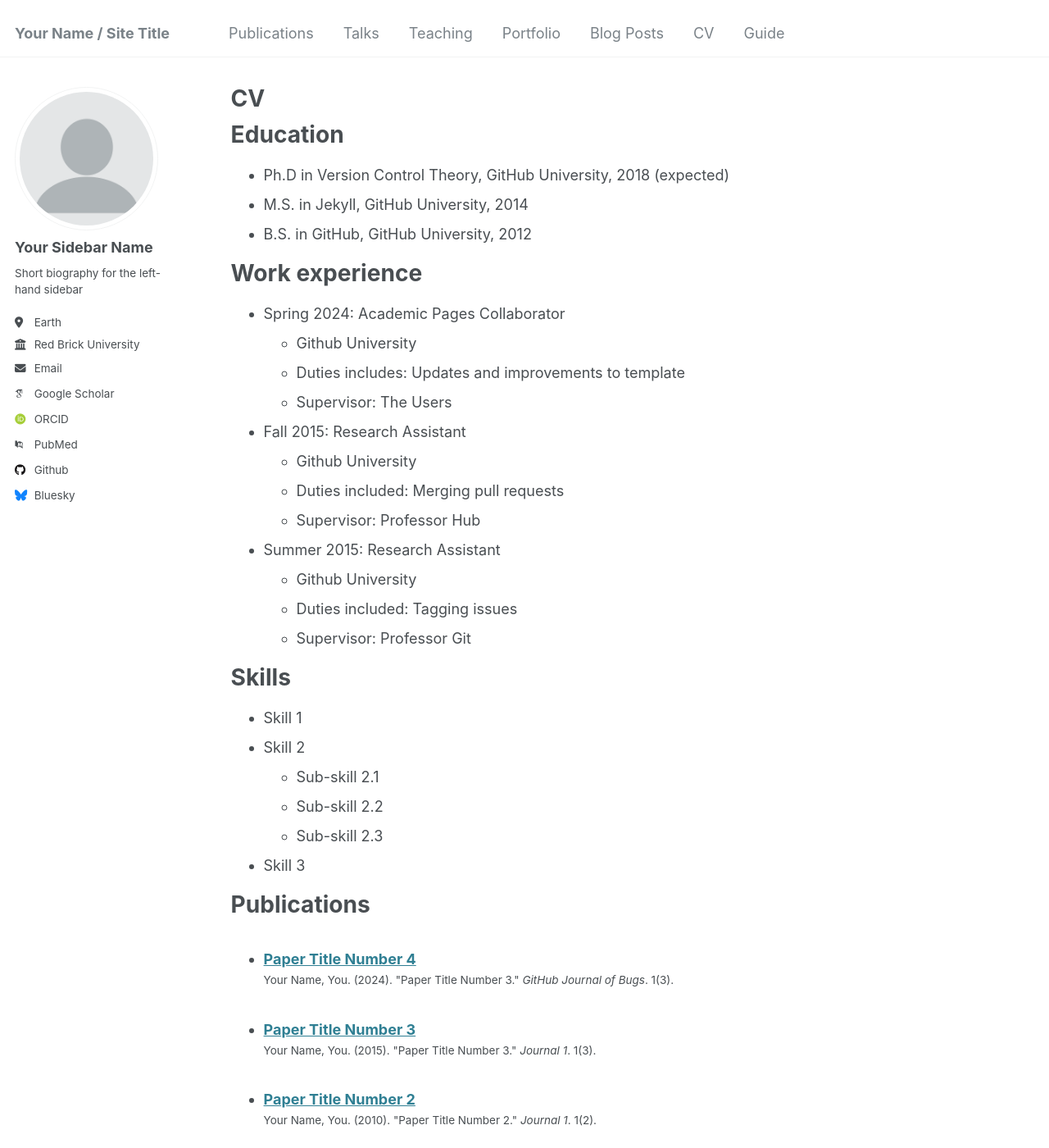
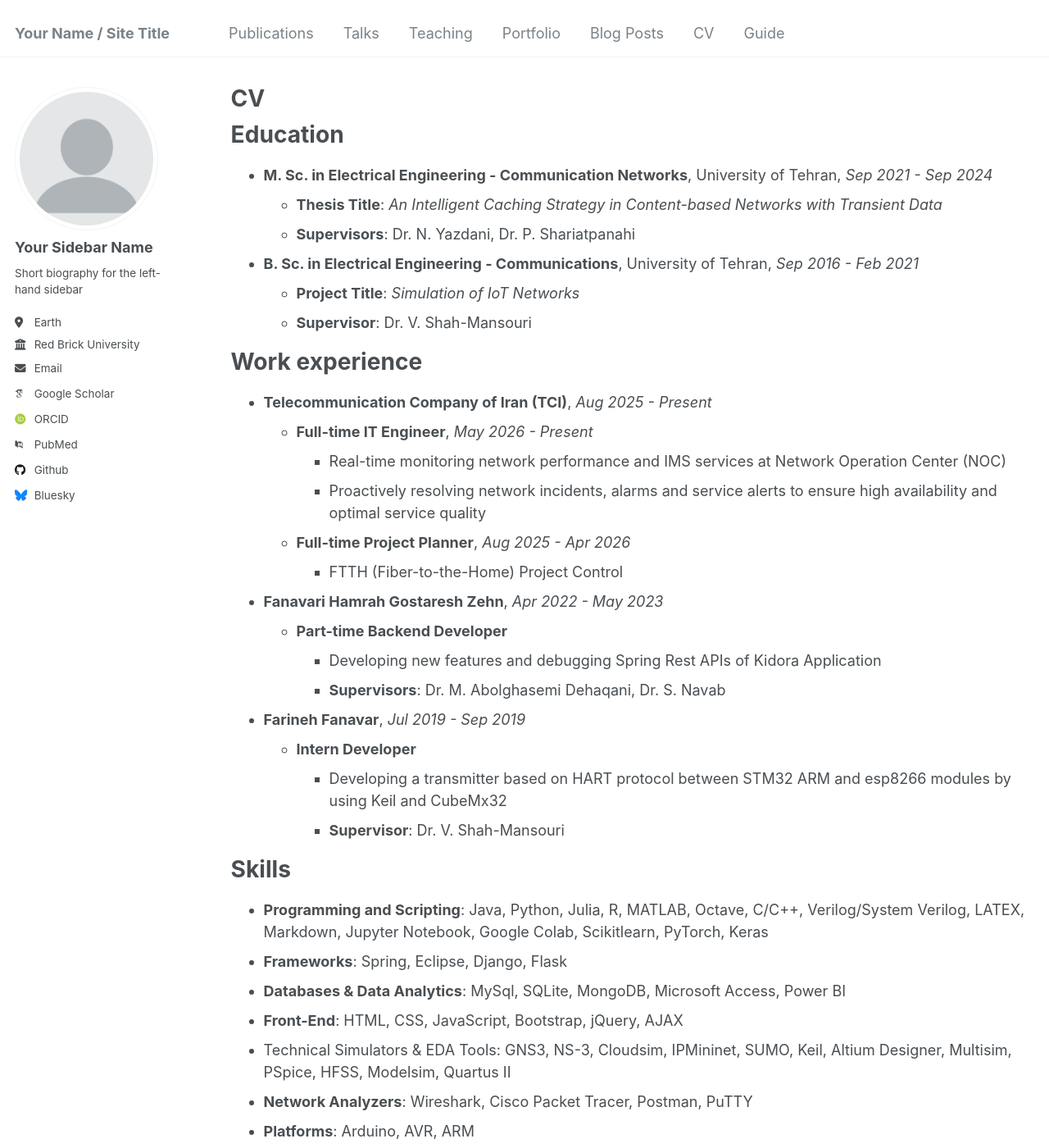
Before and after one commit to tabansoleymani/tabansoleymani.github.io, a Jekyll site: the page built from _pages/cv.md, in a window 1280 px wide and 1400 px high. Shown: the whole window at 82% size. Built offline with Jekyll 4.4.1, drawn with Linux system fonts in a browser that asks for light colours; some web fonts are replaced; some of the changed text lies outside the part shown.

Commit message:
Update cv.md

```diff
--- a/_pages/cv.md
+++ b/_pages/cv.md
@@ -11,35 +11,44 @@ redirect_from:
 
 Education
 ======
-* Ph.D in Version Control Theory, GitHub University, 2018 (expected)
-* M.S. in Jekyll, GitHub University, 2014
-* B.S. in GitHub, GitHub University, 2012
+* **M. Sc. in Electrical Engineering - Communication Networks**, University of Tehran, _Sep 2021 - Sep 2024_
+  * **Thesis Title**: _An Intelligent Caching Strategy in Content-based Networks with Transient Data_
+  * **Supervisors**: Dr. N. Yazdani, Dr. P. Shariatpanahi
+* **B. Sc. in Electrical Engineering - Communications**, University of Tehran, _Sep 2016 - Feb 2021_
+  * **Project Title**: _Simulation of IoT Networks_
+  * **Supervisor**: Dr. V. Shah-Mansouri
 
 Work experience
 ======
-* Spring 2024: Academic Pages Collaborator
-  * Github University
-  * Duties includes: Updates and improvements to template
-  * Supervisor: The Users
+* **Telecommunication Company of Iran (TCI)**, _Aug 2025 - Present_
+  * **Full-time IT Engineer**, _May 2026 - Present_
+    * Real-time monitoring network performance and IMS services at Network Operation Center (NOC)
+    * Proactively resolving network incidents, alarms and service alerts to ensure high availability and optimal service quality
+  * **Full-time Project Planner**, _Aug 2025 - Apr 2026_
+    *  FTTH (Fiber-to-the-Home) Project Control
 
-* Fall 2015: Research Assistant
-  * Github University
-  * Duties included: Merging pull requests
-  * Supervisor: Professor Hub
+* **Fanavari Hamrah Gostaresh Zehn**, _Apr 2022 - May 2023_
+  * **Part-time Backend Developer**
+    * Developing new features and debugging Spring Rest APIs of Kidora Application
+    * **Supervisors**: Dr. M. Abolghasemi Dehaqani, Dr. S. Navab
 
-* Summer 2015: Research Assistant
-  * Github University
-  * Duties included: Tagging issues
-  * Supervisor: Professor Git
+* **Farineh Fanavar**, _Jul 2019 - Sep 2019_
+  * **Intern Developer**
+    * Developing a transmitter based on HART protocol between STM32 ARM and esp8266 modules by using Keil and CubeMx32
+    * **Supervisor**: Dr. V. Shah-Mansouri
 
 Skills
 ======
-* Skill 1
-* Skill 2
-  * Sub-skill 2.1
-  * Sub-skill 2.2
-  * Sub-skill 2.3
-* Skill 3
+* **Programming and Scripting**: Java, Python, Julia, R, MATLAB, Octave, C/C++, Verilog/System Verilog, LATEX, Markdown, Jupyter Notebook, Google Colab, Scikitlearn, PyTorch, Keras
+* **Frameworks**: Spring, Eclipse, Django, Flask
+* **Databases & Data Analytics**: MySql, SQLite, MongoDB, Microsoft Access, Power BI
+* **Front-End**: HTML, CSS, JavaScript, Bootstrap, jQuery, AJAX
+* Technical Simulators & EDA Tools: GNS3, NS-3, Cloudsim, IPMininet, SUMO, Keil, Altium Designer, Multisim, PSpice, HFSS, Modelsim, Quartus II
+* **Network Analyzers**: Wireshark, Cisco Packet Tracer, Postman, PuTTY
+* **Platforms**: Arduino, AVR, ARM
+* **Version Control**: Git, Github, Gitlab
+* **DevOps & Other Tools**: Docker, Ansible, RabbitMQ, Linux
+
 
 Publications
 ======
@@ -59,6 +68,38 @@ Teaching
     {% include archive-single-cv.html %}
   {% endfor %}</ul>
 
-Service and leadership
+Relevant Course Projects
 ======
-* Currently signed in to 43 different slack teams
+* Skill 1
+* Skill 2
+  * Sub-skill 2.1
+  * Sub-skill 2.2
+  * Sub-skill 2.3
+* Skill 3
+
+Related Courses
+======
+* **Machine Learning**: 20/20, Graduate-Level Course, ECE Department University of Tehran, _Spring 2023_ - _Top Student_
+  * **Lecturers**: Dr. M. Abolghasemi Dehaqani, Dr. M. Tavassolipour
+* **Advanced Reinforcement Learning**: 18.7/20, Graduate-Level Course, ECE Department University of Tehran, _Spring 2023_ - _Top Student_
+  * **Lecturer**: Dr. M. Nili
+* **Advanced Computer Networks**: 19.65/20, Graduate-Level Course, ECE Department University of Tehran, _Fall 2022_
+  * **Lecturer**: Dr. A. Khonsari
+* **Reinforcement Learning**: 17/20, Graduate-Level Course, ECE Department University of Tehran, _Fall 2022_
+  * **Lecturer**: Dr. M. Nili
+* **Convex Optimization**: 17/20, Graduate-Level Course, ECE Department University of Tehran, _Spring 2022_
+  * **Lecturer**: Dr. A. Keshavarz
+* Data Communication: 19/20, Graduate-Level Course, ECE Department University of Tehran, _Fall 2021_ - _Top Student_
+  * **Lecturer**: Dr. V. Shah-Mansouri
+* **Introduction to Wireless Networks**: 18.1/20, Undergraduate Course, ECE Department University of Tehran, _Spring 2020_
+  * **Lecturer**: Dr. P. Shariatpanahi
+
+Languages
+======
+* **Persian**: Native
+* **English**: Fluent
+  * _CDIELTS taken on Oct 2023_, **Overall Band Score**: 7.0
+
+References
+======
+Excellent references are available upon request.
```
